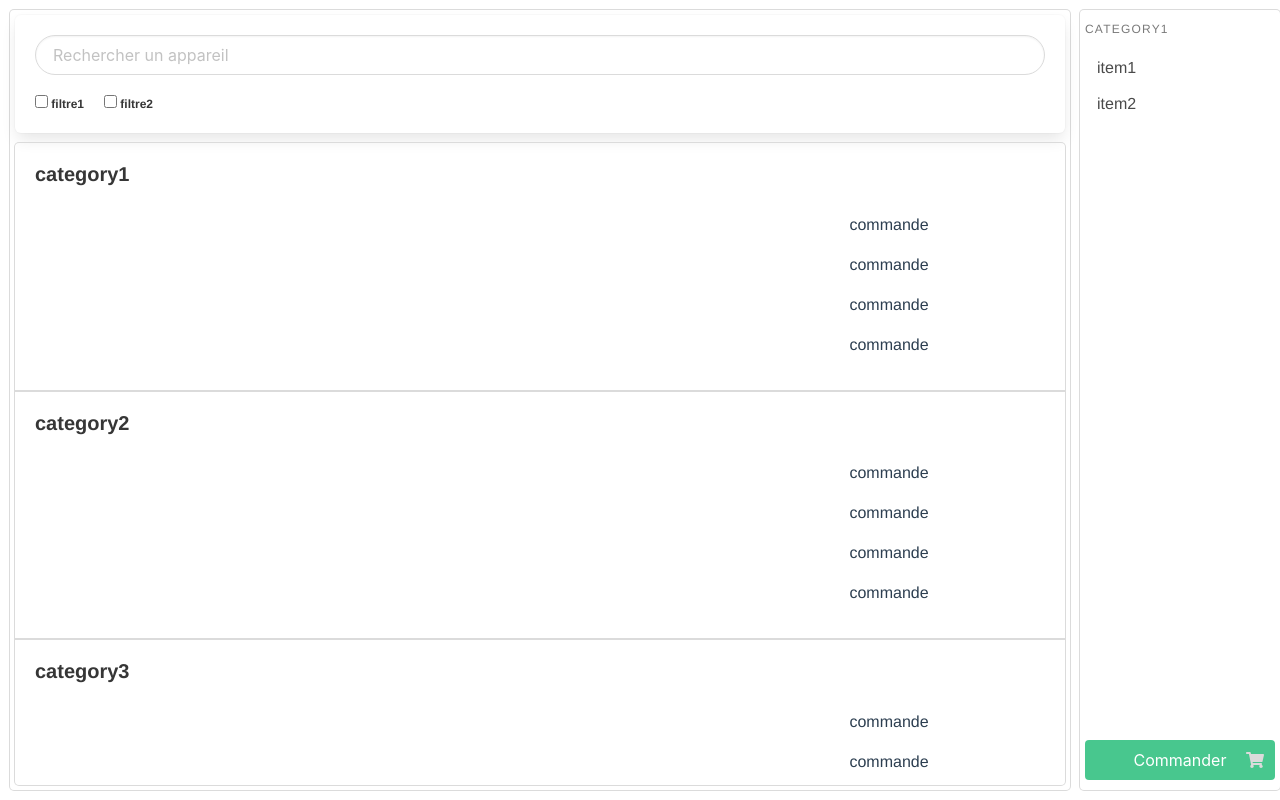
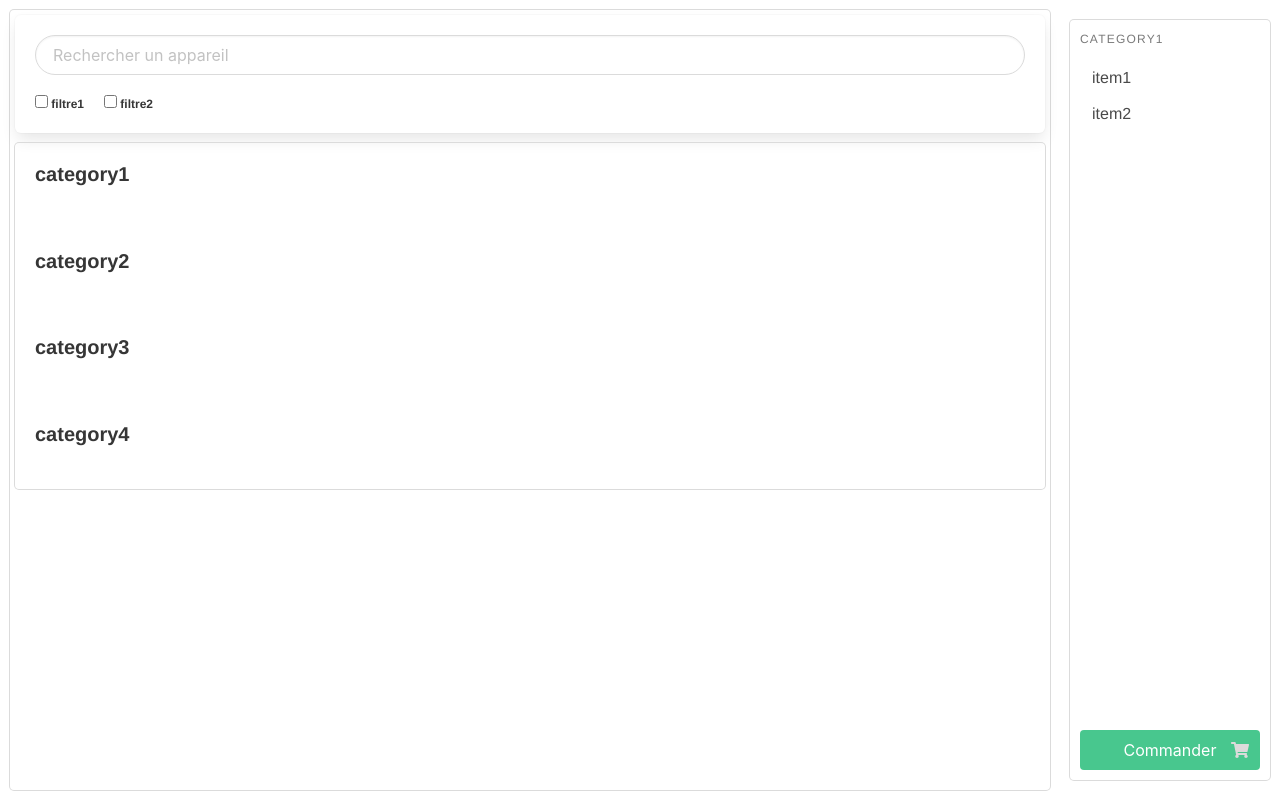
Before and after one commit to skatos-ux/Loaner, a Vue app: page /dashboard in a window 1280 px wide. Built offline with nearby package versions, Linux system fonts and the light colour scheme.

Commit message:
fix: Size fix

```diff
--- a/src/components/components/CartComponent.vue
+++ b/src/components/components/CartComponent.vue
@@ -36,8 +36,10 @@ export default class CartComponent extends Vue {
     justify-content: space-between;
     max-width: 300px;
     min-width: 200px;
-    height: 100%;
-    padding: 0 5px 0 5px;
+    height: calc(100% - 20px);
+    margin: 10px;
+    padding: 0 10px 0 10px;
+
     &__menu {
       margin-top: 10px;
     }
--- a/src/components/layouts/DeviceCategoryLayout.vue
+++ b/src/components/layouts/DeviceCategoryLayout.vue
@@ -2,11 +2,7 @@
   <div class="deviceCategory has-text-left">
     <h5 class="title is-5">{{ title }}</h5>
     <div class="devicesCategory__container">
-      <!-- TODO: implement slots -->
-      <Device/>
-      <Device/>
-      <Device/>
-      <Device/>
+      <slot></slot>
     </div>
   </div>
 </template>
@@ -26,7 +22,6 @@ export default class DeviceCategoryLayout extends Vue {
 @import "./../../scss/globals";
   .deviceCategory {
     padding: 1.25rem;
-    border-bottom: $section-border-color solid 2px;
     &--container {
       display: flex;
       flex-direction: column;
```
